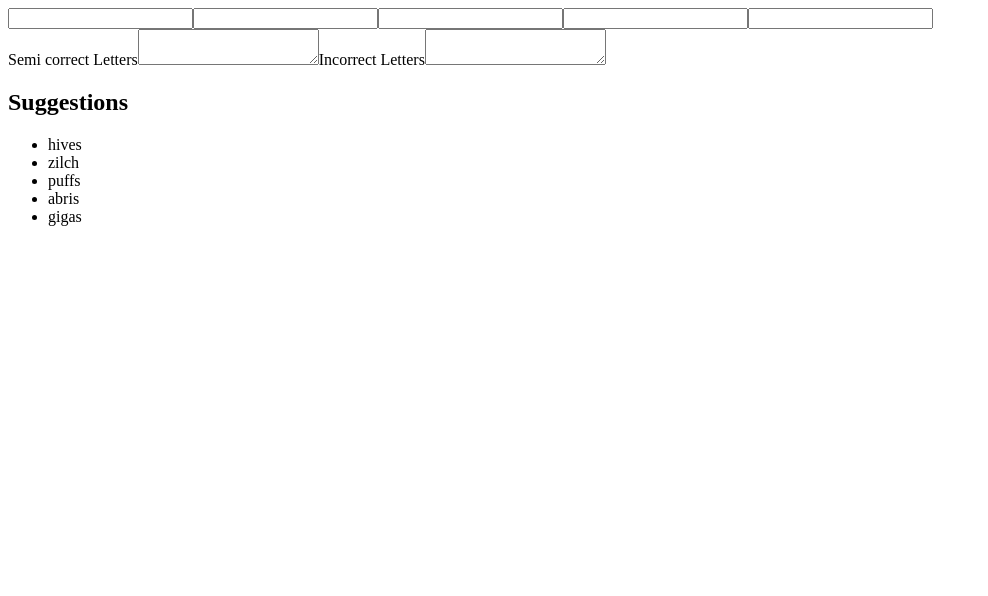
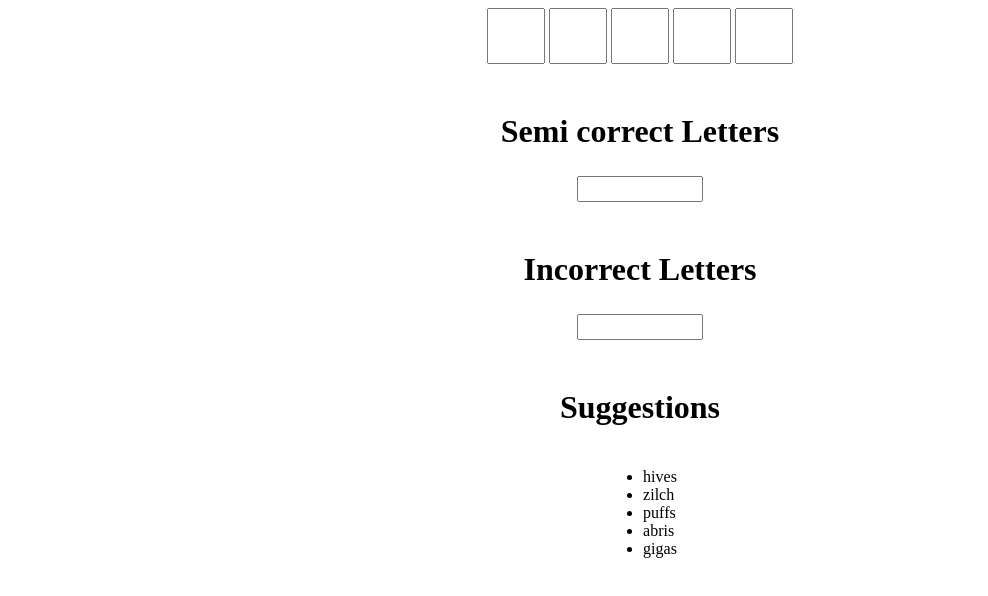
Before and after one commit to Deece94/wordle-helper, a React (Create React App) app: page / in a window 1280 px wide. Shown: the top 596 px of the page, without its empty margins (0-988 px from the left). Built offline with nearby package versions, Linux system fonts and the light colour scheme.

Commit message:
added basic css

```diff
--- /dev/null
+++ b/src/App.css
@@ -0,0 +1,32 @@
+.knownLetters {
+    display: flex;
+    justify-content: center;
+}
+
+.letter {
+    margin: 0 2px;
+    height: 50px;
+    width: 50px;
+    font-size:  2em;
+    text-align: center;
+}
+
+.guessesSection, .suggestionsSection {
+    display: flex;
+    flex-direction: column;
+    align-items: center;
+}
+
+.title {
+    padding-top: 22px;
+    display: block;
+    font-size: 2em;
+}
+
+.guesses {
+    resize: none;
+    font-size: 1.2em;
+    width: 120px;
+    height: 20px;
+
+}
--- a/src/App.js
+++ b/src/App.js
@@ -1,5 +1,6 @@
 import { useEffect, useState } from "react";
 import dictionary from "./dictionary";
+import "./App.css";
 
 function App() {
   const [knownLetters, setKnownLetters] = useState(["", "", "", "", ""]);
@@ -112,26 +113,38 @@ function App() {
 
   return (
     <div className="flex align-center">
-      <div>
-        <input className="border" data-pos={0} onChange={updateKnown} />
-        <input className="border" data-pos={1} onChange={updateKnown} />
-        <input className="border" data-pos={2} onChange={updateKnown} />
-        <input className="border" data-pos={3} onChange={updateKnown} />
-        <input className="border" data-pos={4} onChange={updateKnown} />
+      <div className="knownLetters">
+        <input className="letter" data-pos={0} onChange={updateKnown} />
+        <input className="letter" data-pos={1} onChange={updateKnown} />
+        <input className="letter" data-pos={2} onChange={updateKnown} />
+        <input className="letter" data-pos={3} onChange={updateKnown} />
+        <input className="letter" data-pos={4} onChange={updateKnown} />
       </div>
 
-      <label>Semi correct Letters</label>
-      <textarea onChange={updateGuessedLetters}></textarea>
+      <div className="guessesSection">
+        <h2 className="title">Semi correct Letters</h2>
+        <textarea
+          className="guesses"
+          onChange={updateGuessedLetters}
+        ></textarea>
+      </div>
 
-      <label>Incorrect Letters</label>
-      <textarea onChange={updateIncorrectLetters}></textarea>
+      <div className="guessesSection">
+        <h2 className="title">Incorrect Letters</h2>
+        <textarea
+          className="guesses"
+          onChange={updateIncorrectLetters}
+        ></textarea>
+      </div>
 
-      <h2>Suggestions</h2>
-      <ul id="guess-list">
-        {guesses.map((guess, index) => {
-          return <li key={index}>{guess}</li>;
-        })}
-      </ul>
+      <div class="suggestionsSection">
+        <h2 className="title">Suggestions</h2>
+        <ul id="guess-list">
+          {guesses.map((guess, index) => {
+            return <li key={index}>{guess}</li>;
+          })}
+        </ul>
+      </div>
     </div>
   );
 }
```
Also changed, not shown: tailwind.config.js (deleted, +0 -8 lines).
